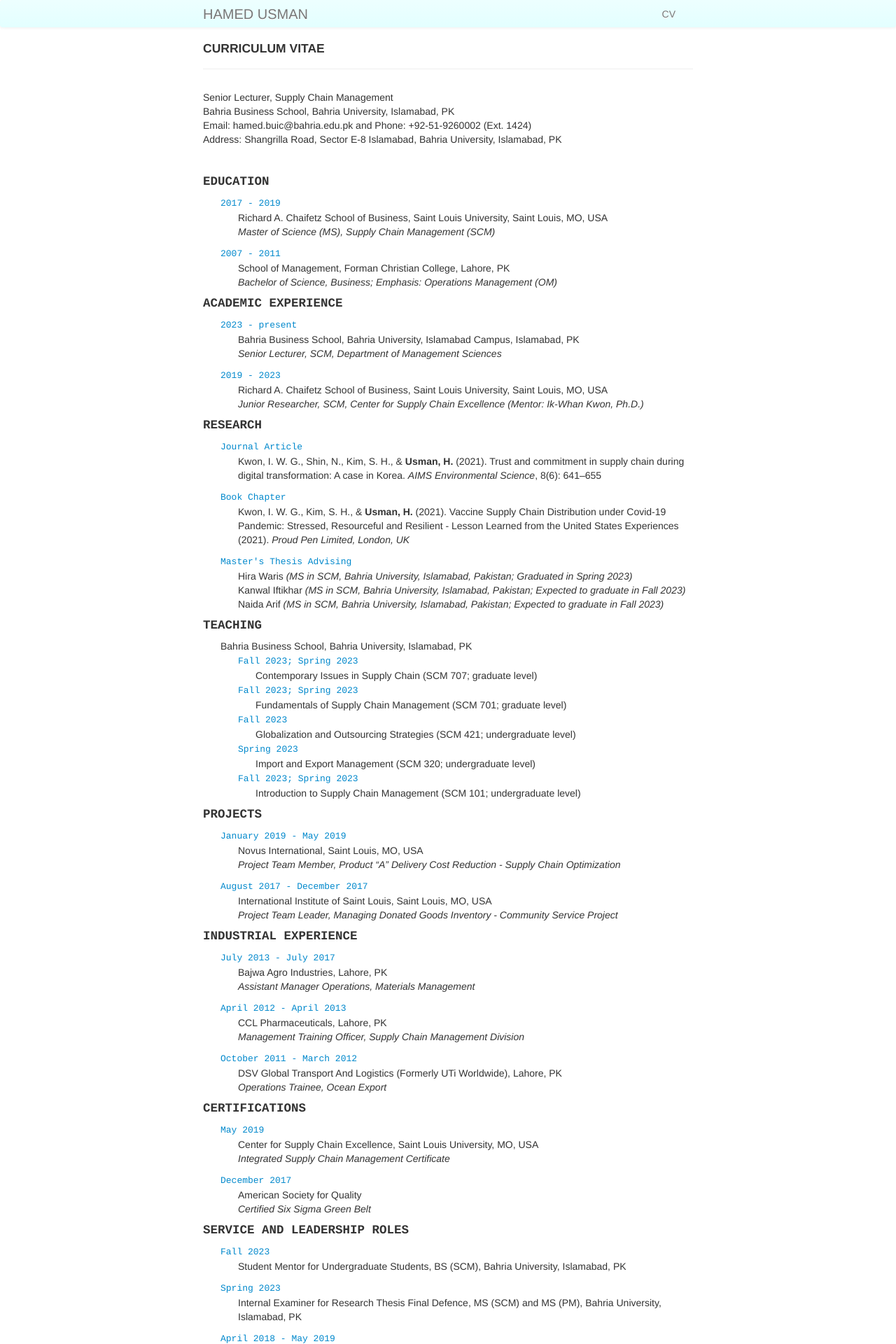
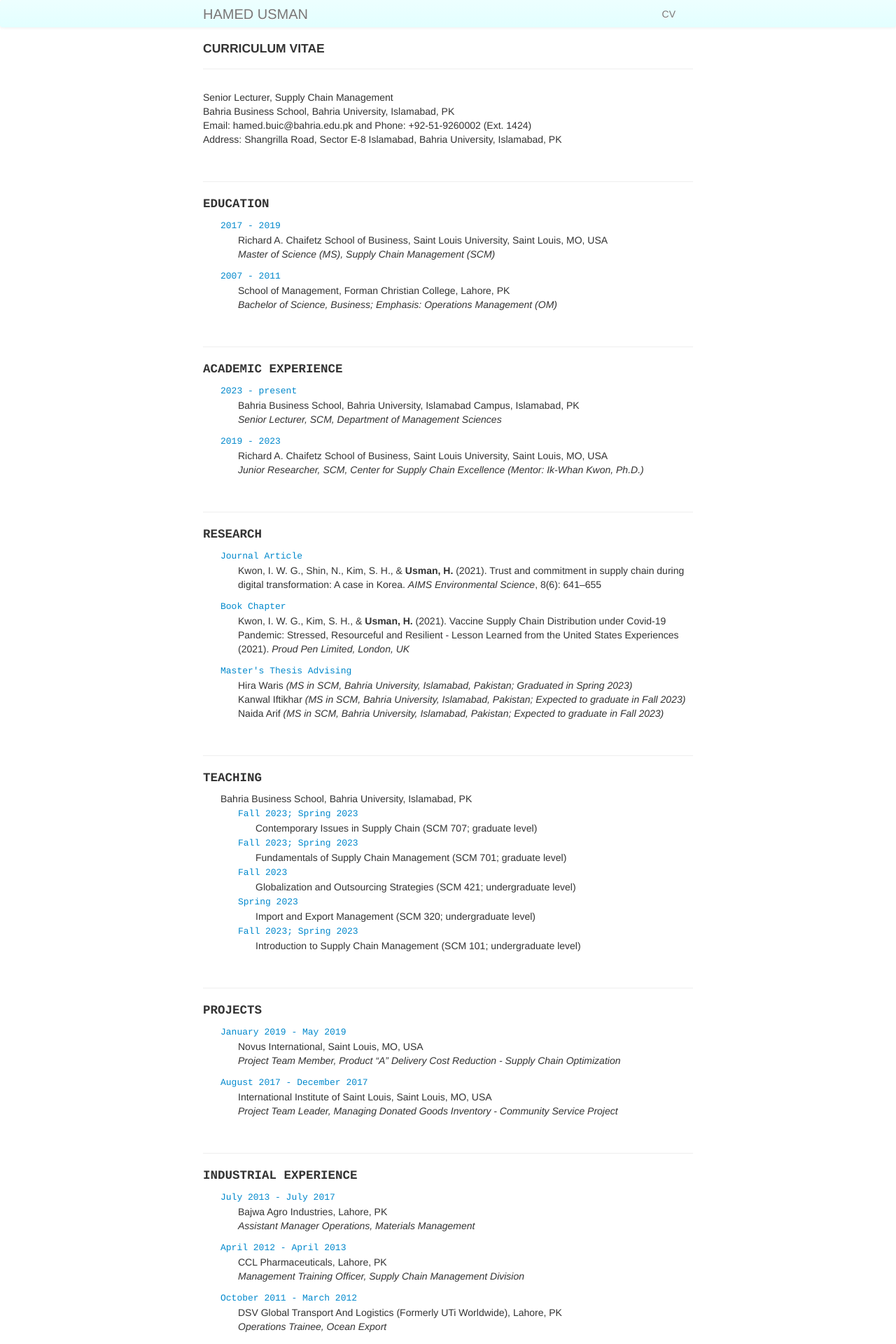
Before and after one commit to hamedusman/hamedusman.github.io, a Jekyll site: the page built from cv.md, in a window 1280 px wide. Shown: the top 1920 px of the page at 70% size. Built offline with Jekyll 4.4.1, drawn with Linux system fonts in a browser that asks for light colours.

Commit message:
Update cv.md

```diff
--- a/cv.md
+++ b/cv.md
@@ -7,7 +7,11 @@ Bahria Business School, Bahria University, Islamabad, PK<br/>
 Email: hamed.buic@bahria.edu.pk and Phone: +92-51-9260002 (Ext. 1424)<br/>
 Address: Shangrilla Road, Sector E-8 Islamabad, Bahria University, Islamabad, PK
 
+
 <br/>
+
+---
+
 
 <h4 style="font-family:courier">EDUCATION</h4>
 
@@ -25,6 +29,12 @@ Address: Shangrilla Road, Sector E-8 Islamabad, Bahria University, Islamabad, PK
    <li><i>Bachelor of Science, Business; Emphasis: Operations Management (OM)</i></li></ul>
 </ul>
 
+
+<br/>
+
+---
+
+
 <h4 style="font-family:courier">ACADEMIC EXPERIENCE</h4>
 
 <ul style="list-style-type:none;">
@@ -40,6 +50,12 @@ Address: Shangrilla Road, Sector E-8 Islamabad, Bahria University, Islamabad, PK
    <li>Richard A. Chaifetz School of Business, Saint Louis University, Saint Louis, MO, USA</li>
    <li><i>Junior Researcher, SCM, Center for Supply Chain Excellence (Mentor: Ik-Whan Kwon, Ph.D.)</i></li></ul>
 </ul>
+
+
+<br/>
+
+---
+
 
 <h4 style="font-family:courier">RESEARCH</h4>
 
@@ -60,6 +76,12 @@ Address: Shangrilla Road, Sector E-8 Islamabad, Bahria University, Islamabad, PK
      <li>Naida Arif <i>(MS in SCM, Bahria University, Islamabad, Pakistan; Expected to graduate in Fall 2023)</i></li>
     </ul>
   </ul>
+
+
+<br/>
+
+---
+
 
 <h4 style="font-family:courier">TEACHING</h4>
  <ul style="list-style-type:none;">Bahria Business School, Bahria University, Islamabad, PK
@@ -99,6 +121,12 @@ Address: Shangrilla Road, Sector E-8 Islamabad, Bahria University, Islamabad, PK
     </ul>
  </ul></ul>
 
+
+<br/>
+
+---
+
+
 <h4 style="font-family:courier">PROJECTS</h4>
 
  <ul style="list-style-type:none;">
@@ -114,6 +142,12 @@ Address: Shangrilla Road, Sector E-8 Islamabad, Bahria University, Islamabad, PK
     <li>International Institute of Saint Louis, Saint Louis, MO, USA</li>
     <li><i>Project Team Leader, Managing Donated Goods Inventory - Community Service Project</i></li></ul>
  </ul>
+
+
+<br/>
+
+---
+
 
 <h4 style="font-family:courier">INDUSTRIAL EXPERIENCE</h4>
 
@@ -139,6 +173,11 @@ Address: Shangrilla Road, Sector E-8 Islamabad, Bahria University, Islamabad, PK
  </ul>
 
 
+<br/>
+
+---
+
+
 <h4 style="font-family:courier">CERTIFICATIONS</h4>
 
  <ul style="list-style-type:none;">
@@ -154,6 +193,12 @@ Address: Shangrilla Road, Sector E-8 Islamabad, Bahria University, Islamabad, PK
     <li>American Society for Quality</li>
      <li><i>Certified Six Sigma Green Belt</i></li></ul>
  </ul>
+
+
+<br/>
+
+---
+
 
 <h4 style="font-family:courier">SERVICE AND LEADERSHIP ROLES</h4>
 
@@ -199,6 +244,12 @@ Address: Shangrilla Road, Sector E-8 Islamabad, Bahria University, Islamabad, PK
     </ul>
  </ul>
 
+
+<br/>
+
+---
+
+
 <h4 style="font-family:courier">SKILLS AND TOOLS</h4>
 
  <ul style="list-style-type:none;">
```
